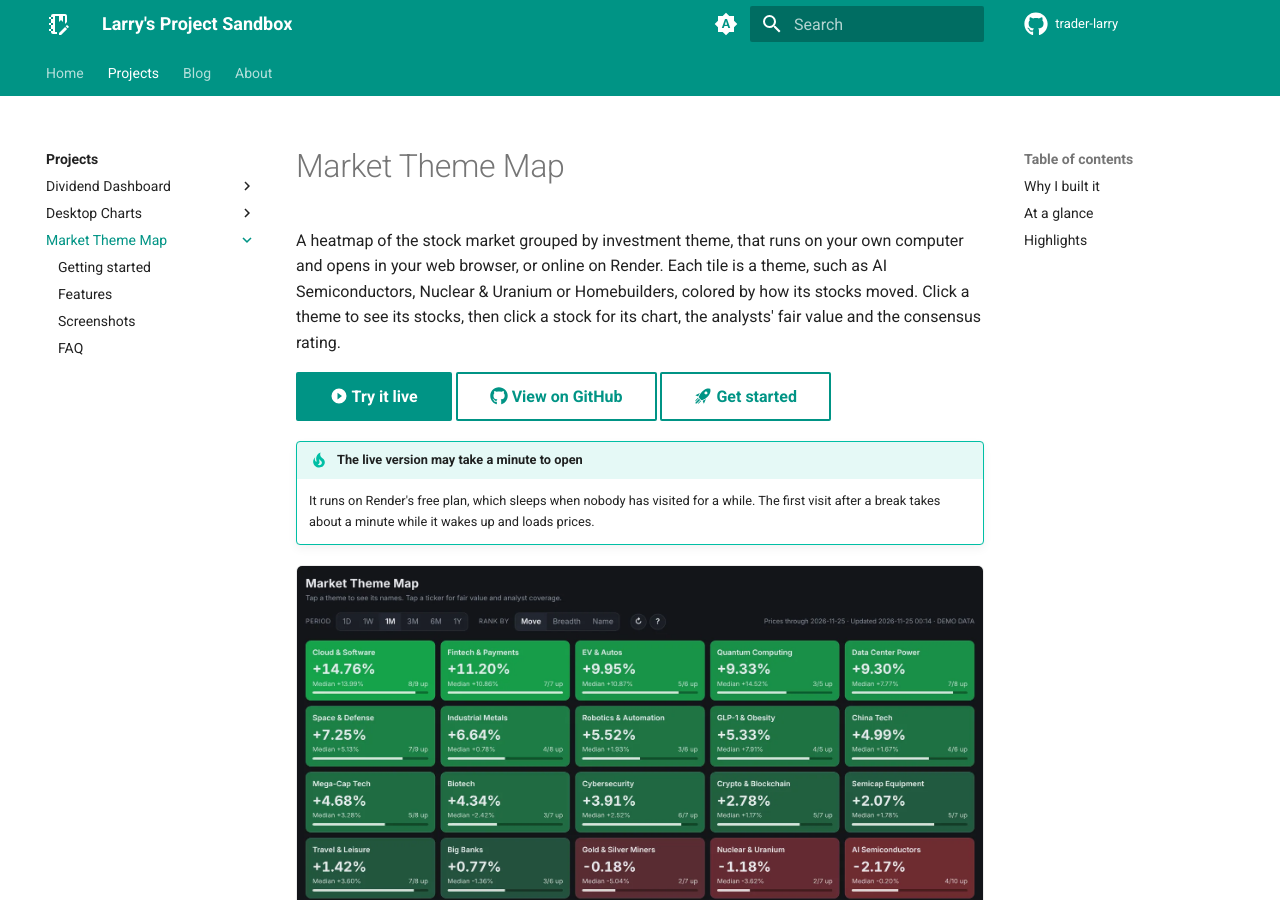
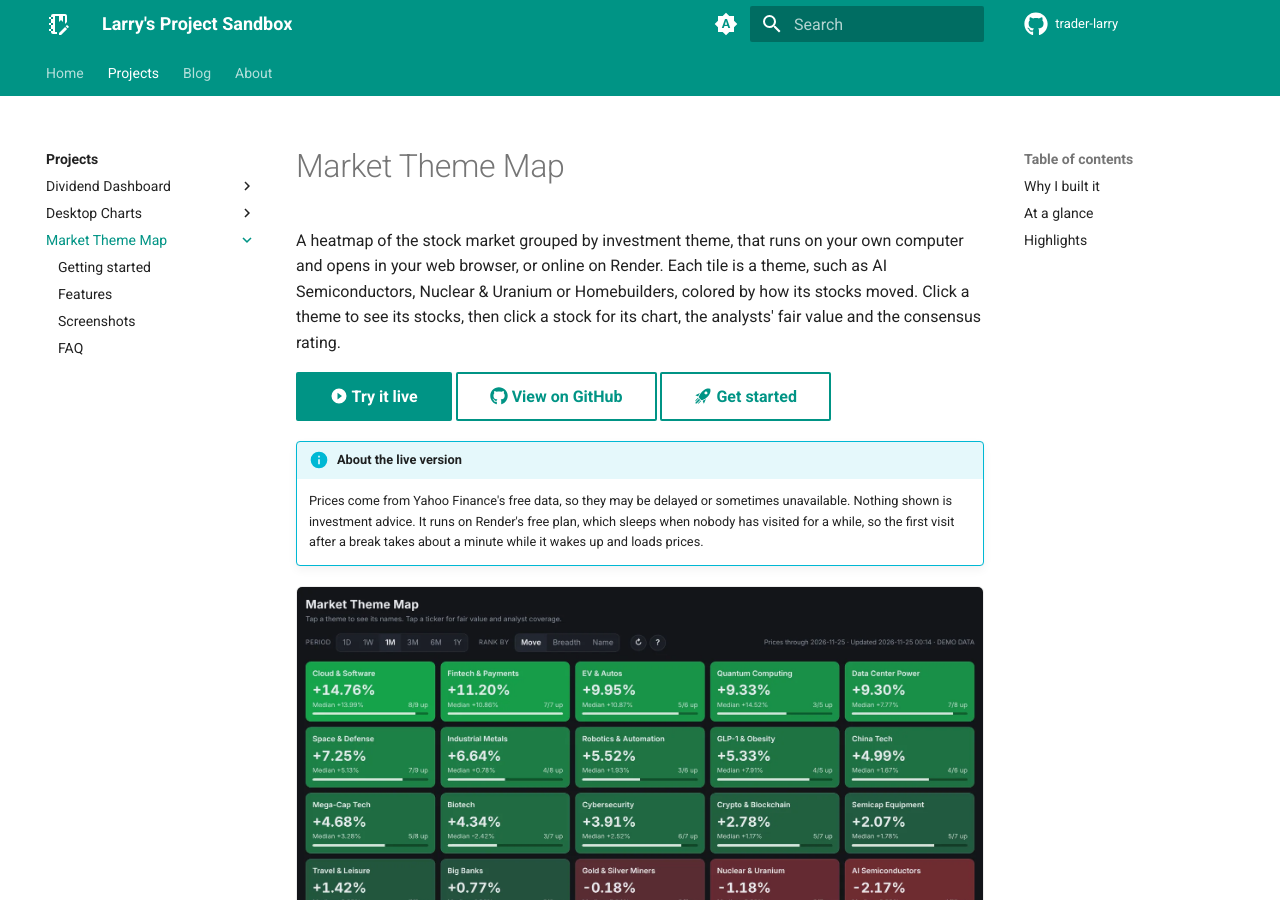
Before and after one commit to trader-larry/trader-larry.github.io, an MkDocs documentation site: the page built from docs/projects/market-theme-map/index.md, in a window 1280 px wide and 900 px high. Built offline with MkDocs 1.6.1 and Material for MkDocs 9.7.7, drawn with Linux system fonts in a browser that asks for light colours.

Commit message:
Market Theme Map: add data and advice disclaimer for the live version
Co-Authored-By: Claude Opus 5.5 <noreply@anthropic.com>
Claude-Session: https://claude.ai/code/session_01VvQfTPPDT4eVSKN34UMBzW

```diff
--- a/docs/projects/market-theme-map/index.md
+++ b/docs/projects/market-theme-map/index.md
@@ -10,10 +10,12 @@ analysts' fair value and the consensus rating.
 [:fontawesome-brands-github: View on GitHub](https://github.com/trader-larry/market-theme-map){ .md-button }
 [:material-rocket-launch: Get started](getting-started.md){ .md-button }
 
-!!! tip "The live version may take a minute to open"
-    It runs on Render's free plan, which sleeps when nobody has visited for a
-    while. The first visit after a break takes about a minute while it wakes
-    up and loads prices.
+!!! info "About the live version"
+    Prices come from Yahoo Finance's free data, so they may be delayed or
+    sometimes unavailable. Nothing shown is investment advice. It runs on
+    Render's free plan, which sleeps when nobody has visited for a while, so
+    the first visit after a break takes about a minute while it wakes up and
+    loads prices.
 
 ![Market Theme Map showing 25 theme tiles over one month, ranked by average move from Cloud & Software at the top left to Homebuilders at the bottom right, green for gains and red for losses](../../assets/images/market-theme-map/overview.webp){ .screenshot }
 
```
Also changed, not shown: docs/projects/market-theme-map/faq.md (+4 -2 lines).
